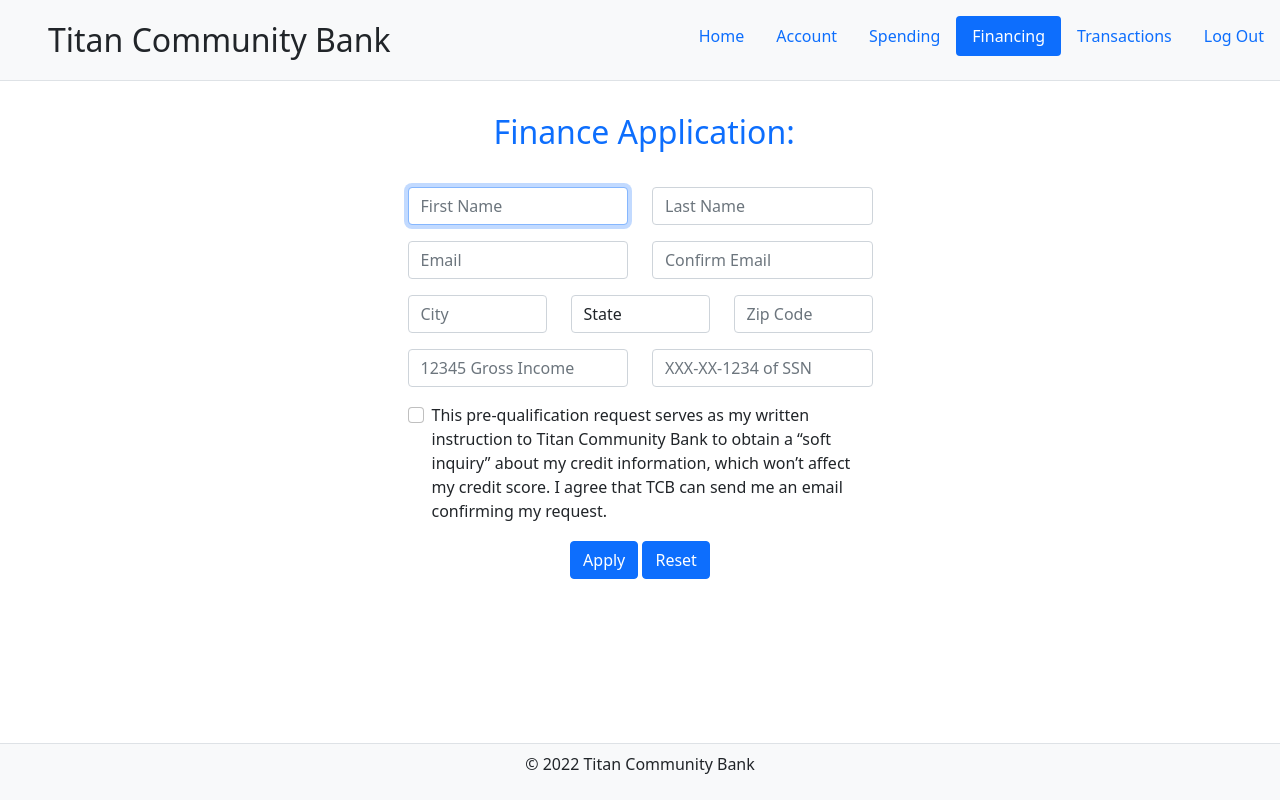
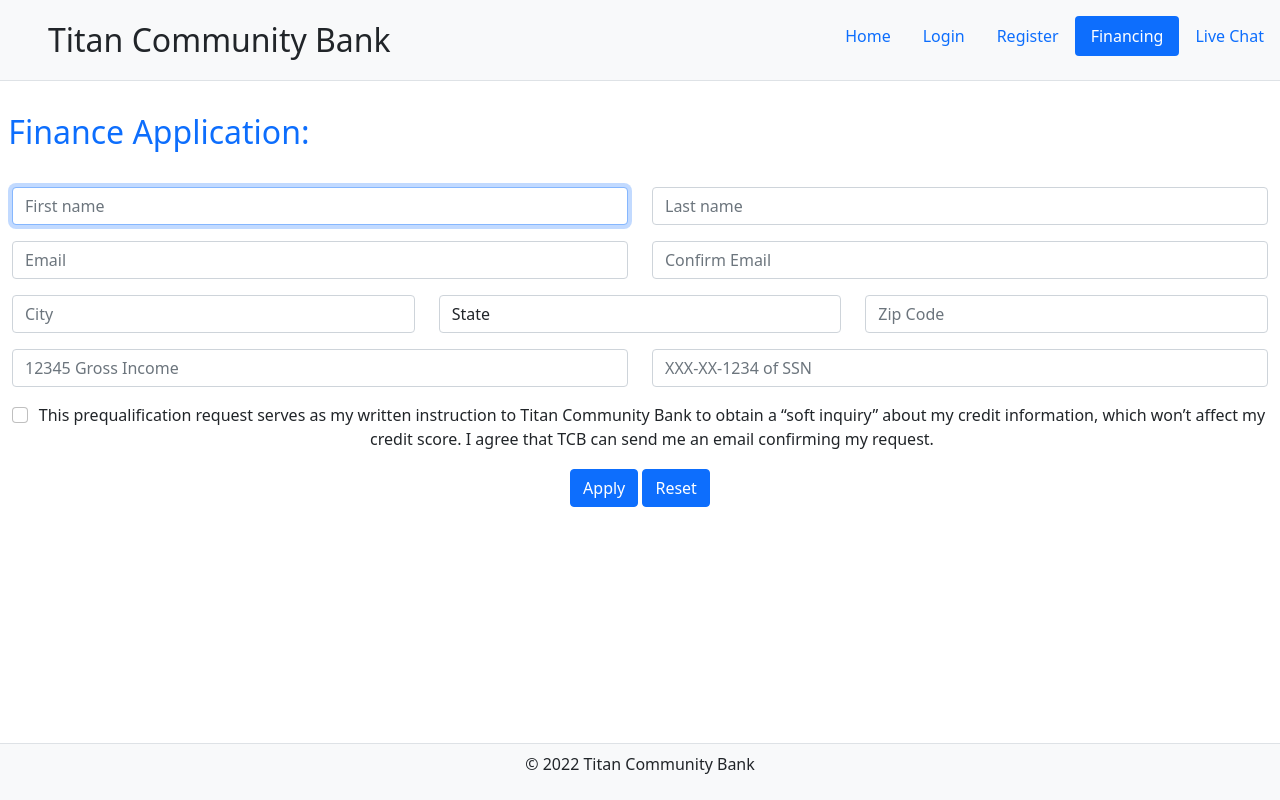
Before and after one commit to constant-curiosity/bank, a website: page client/views/finance.html in a window 1280 px wide. Drawn offline with nearby package versions, Linux system fonts and the light colour scheme.

Commit message:
Bank_Project

```diff
--- a/client/views/finance.html
+++ b/client/views/finance.html
@@ -1,49 +1,48 @@
+
+
 <!DOCTYPE html>
 <html lang="en">
    <head>
-		<meta charset="UTF-8" />
-		<meta http-equiv="X-UA-Compatible" content="IE=edge" />
-		<meta name="viewport" content="width=device-width, initial-scale=1.0" />
-		<link href="https://cdn.jsdelivr.net/npm/bootstrap@5.0.2/dist/css/bootstrap.min.css" rel="stylesheet" integrity="sha384-EVSTQN3/azprG1Anm3QDgpJLIm9Nao0Yz1ztcQTwFspd3yD65VohhpuuCOmLASjC" crossorigin="anonymous" />
-		<link rel="stylesheet" href="https://cdnjs.cloudflare.com/ajax/libs/font-awesome/4.7.0/css/font-awesome.min.css" />
-		<link rel="stylesheet" href="../public/styles.css" />
+      <meta charset="UTF-8">
+      <meta http-equiv="X-UA-Compatible" content="IE=edge">
+      <meta name="viewport" content="width=device-width, initial-scale=1.0">
+      <link href="https://cdn.jsdelivr.net/npm/bootstrap@5.0.2/dist/css/bootstrap.min.css" rel="stylesheet" integrity="sha384-EVSTQN3/azprG1Anm3QDgpJLIm9Nao0Yz1ztcQTwFspd3yD65VohhpuuCOmLASjC" crossorigin="anonymous">
+      <link rel="stylesheet" href="https://cdnjs.cloudflare.com/ajax/libs/font-awesome/4.7.0/css/font-awesome.min.css">
+      <link rel="stylesheet" href="../public/styles.css">
       <title>Financing</title>
    </head>
    <body>
       <!--Desk Top Nav-->
       <div id="header_navbar">
          <header class="d-flex flex-wrap justify-content-center py-3 mb-4 bg-light border-bottom">
-				<a href="/auth/index.html" class="d-flex align-items-center mb-3 mb-md-0 me-md-auto text-dark text-decoration-none">
+            <a href="index.html" class="d-flex align-items-center mb-3 mb-md-0 me-md-auto text-dark text-decoration-none">
                <svg class="bi me-2" width="40" height="32"></svg>
                <span class="fs-2">Titan Community Bank</span>
             </a>
             <ul class="nav nav-pills">
-					<li class="nav-item"><a href="/auth/index.html" class="nav-link">Home</a></li>
-					<li class="nav-item"><a href="/auth/account.html" class="nav-link">Account</a></li>
-					<li class="nav-item"><a href="/auth/spendingtrends.html" class="nav-link">Spending</a></li>
-					<li class="nav-item"><a href="/auth/finance.html" class="nav-link active" aria-current="page">Financing</a></li>
-					<li class="nav-item"><a href="/auth/transactions.html" class="nav-link">Transactions</a></li>
-					<li class="nav-item"><a href="/auth/logout.html" class="nav-link">Log Out</a></li>
+               <li class="nav-item"><a href="index.html" class="nav-link">Home</a></li>
+               <li class="nav-item"><a href="login.html" class="nav-link">Login</a></li>
+               <li class="nav-item"><a href="registration.html" class="nav-link">Register</a></li>
+               <li class="nav-item"><a href="finance.html" class="nav-link active" aria-current="page">Financing</a></li>
+               <li class="nav-item"><a href="/chat/chat.html" class="nav-link">Live Chat</a></li>
             </ul>
          </header>
       </div>
       <!-- Mobile /Tablet Nav -->
       <div id="block">
          <div class="topnav">
-				<a id="title" href="/auth/index.html" class="fs-5">Titan Community Bank</a>
+            <a id="title" href="index.html" class="fs-5">Titan Community Bank</a>
             <div id="dropDownNav">
-					<a href="/auth/index.html" class="nav-link">Home</a>
-					<hr />
-					<a href="/auth/account.html" class="nav-link">Account</a>
-					<hr />
-					<a href="/auth/spendingtrends.html" class="nav-link">Spending</a>
-					<hr />
-					<a href="/auth/finance.html" class="nav-link">Financing</a>
-					<hr />
-					<a href="/auth/transactions.html" class="nav-link">Transactions</a>
-					<hr />
-					<a href="/auth/logout.html" class="nav-link">Log Out</a>
-					<hr />
+               <a href="index.html" class="nav-link" aria-current="page">Home</a>
+               <hr>
+               <a href="login.html" class="nav-link">Login</a>
+               <hr>
+               <a href="registration.html" class="nav-link">Register</a>
+               <hr>
+               <a href="finance.html" class="nav-link">Financing</a>
+               <hr>
+               <a href="/chat/chat.html" class="nav-link">Live Chat</a>
+               <hr>
             </div>
             <!-- "Hamburger menu" / "Bar icon" to toggle the navigation links -->
             <a href="javascript:void(0);" class="icon" onclick="hamburgerMenu()">
@@ -51,35 +50,35 @@
             </a>
          </div>
       </div>
-		<main class="container">
-			<h2 class="py-2 text-primary text-center">&nbsp;Finance Application:</h2>
-			<div id="financeApp" class="col-12 col-md-8 col-lg-6 col-xl-5 mx-auto py-1">
+      <main>
+         <h2 class="py-2 text-primary">&nbsp;Finance Application:</h2>
+         <div id="financeApp" class="text-center container-fluid py-1">
             <form id="finance_app" action="finance.html" method="post" name="finance_app">
                <div class="row mt-3">
                   <div class="col">
-							<input id="first_Name" type="text" name="first_name" class="form-control" placeholder="First Name" />
+                     <input id="first_Name" type="text" name="first_name" class="form-control" placeholder="First name">
                      <span id="missing_First_Name" class="text-danger"></span>
                   </div>
                   <div class="col">
-							<input id="last_Name" type="text" name="last_name" class="form-control" placeholder="Last Name" />
+                     <input id="last_Name" type="text" name="last_name" class="form-control" placeholder="Last name">
                      <span id="missing_Last_Name" class="text-danger"></span>
                   </div>
                </div>
                <div class="row mt-3">
                   <div class="col">
-							<input id="email" type="email" name="email" class="form-control" placeholder="Email" />
+                     <input id="email" type="email" name="email" class="form-control" placeholder="Email">
                      <span id="email_Missing" class="text-danger"></span>
                      <span id="email_Match" class="text-danger"></span>
                   </div>
                   <div class="col">
-							<input id="email_Confirm" type="email" class="form-control" placeholder="Confirm Email" />
+                     <input id="email_Confirm" type="email" class="form-control" placeholder="Confirm Email">
                      <span id="email_Confirm_Missing" class="text-danger"></span>
                      <span id="emailConfrm_Match" class="text-danger"></span>
                   </div>
                </div>
                <div class="row mt-3">
                   <div class="col">
-							<input id="city" type="text" name="city" class="form-control" placeholder="City" />
+                     <input id="city" type="text" name="city" class="form-control" placeholder="City">
                      <span id="missing_City" class="text-danger"></span>
                   </div>
                   <div class="col">
@@ -97,46 +96,39 @@
                      <span id="missing_State" class="text-danger"></span>
                   </div>
                   <div class="col">
-							<input id="zip_Code" type="text" name="zip_code" class="form-control" placeholder="Zip Code" />
+                     <input id="zip_Code" type="text" name="zip_code" class="form-control" placeholder="Zip Code">
                      <span id="missing_Zip_Code" class="text-danger"></span>
                   </div>
                </div>
                <div class="row mt-3">
                   <div class="col">
-							<input id="gross_Income" type="text" name="gross_income" class="form-control" placeholder="12345 Gross Income" />
+                     <input id="gross_Income" type="text" name="gross_income" class="form-control" placeholder="12345 Gross Income">
                      <span id="missing_Gross_Income" class="text-danger"></span>
                   </div>
                   <div class="col">
-							<input id="SSN" type="text" name="social_num" class="form-control" placeholder="XXX-XX-1234 of SSN" />
+                     <input id="SSN" type="text" name="social_num" class="form-control" placeholder="XXX-XX-1234 of SSN">
                      <span id="missing_SSN" class="text-danger"></span>
                   </div>
                </div>
-					<div class="form-check mt-3 text-start">
-						<input id="check_Agreement" class="form-check-input" type="checkbox" />
+               <div class="form-check mt-3">
+                  <input id="check_Agreement" class="form-check-input" type="checkbox">
                   <span id="missing_Check" class="text-danger"></span>
-						This pre-qualification request serves as my written instruction to Titan Community Bank to obtain a “soft inquiry” about my credit information, which won’t affect my credit score. I agree that TCB can send me an
-						email confirming my request.
+                  This prequalification request serves as my written instruction to Titan Community Bank to obtain a “soft inquiry” about my credit information, which won’t affect my credit score. I agree that TCB can send me an email
+                  confirming my request.
                </div>
-					<div class="text-center">
-						<button id="submit_form" type="button" class="btn btn-primary mt-3">
-							Apply
-						</button>
-						<button id="reset_form" type="button" class="btn btn-primary mt-3">
-							Reset
-						</button>
-					</div>
+               <button id="submit_form" type="button" class="btn btn-primary mt-3">Apply</button>
+               <button id="reset_form" type="button" class="btn btn-primary mt-3">Reset</button>
             </form>
          </div>
-
          <div id="input_Table">
             <h2 id="review_Header" class="text-center text-danger mt-3">&nbsp;</h2>
             <div class="row justify-content-center mt-2">
                <div class="col-auto">
                   <table id="finance_App_Errors" class="table table-responsive"></table>
-						<br />
-						<br />
-						<br />
-						<br />
+                  <br>
+                  <br>
+                  <br>
+                  <br>
                </div>
             </div>
          </div>
```
Also changed, not shown: client/views/auth/finance.html (+38 -45 lines). Lines whose indentation alone changed are shown as unchanged.
